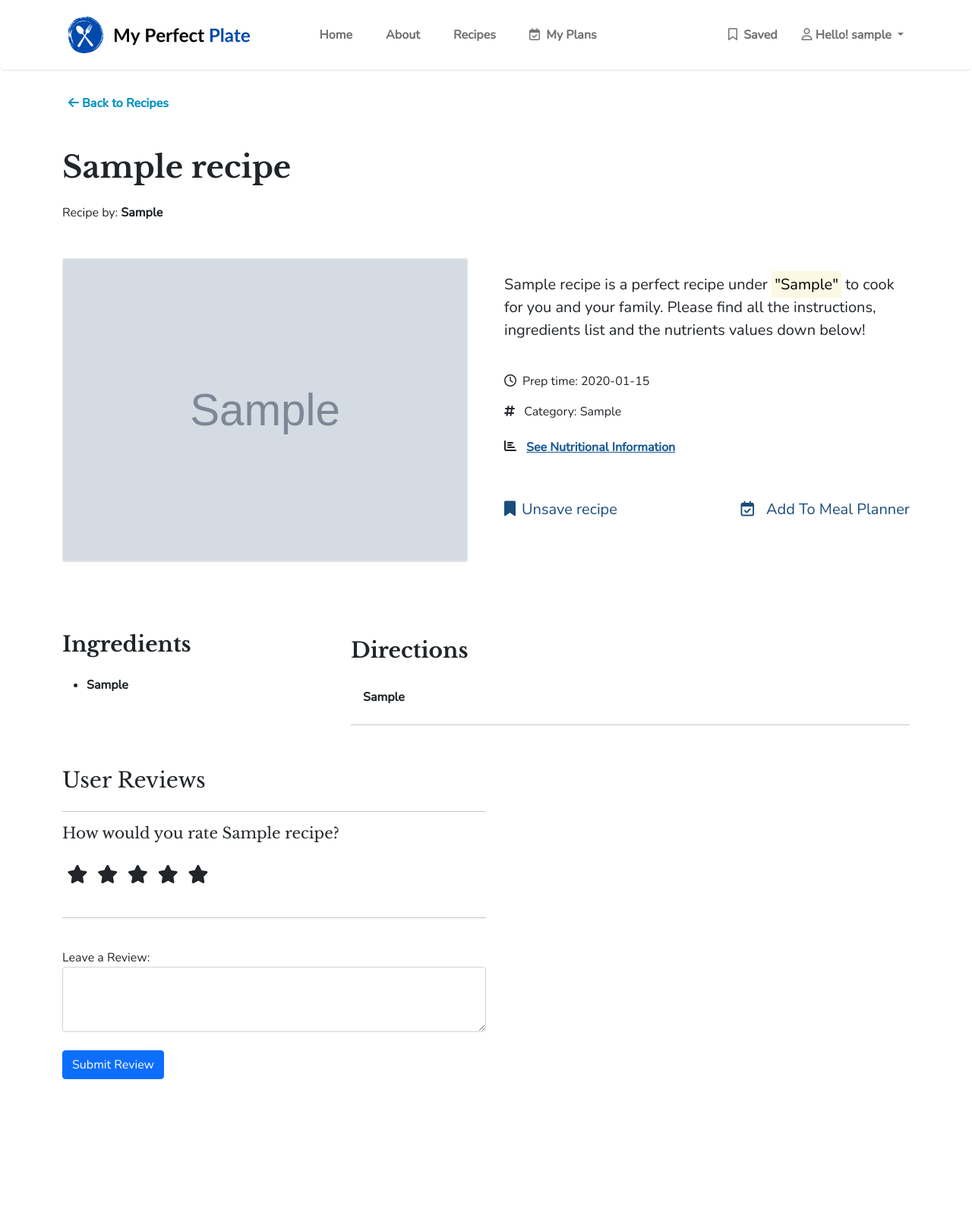
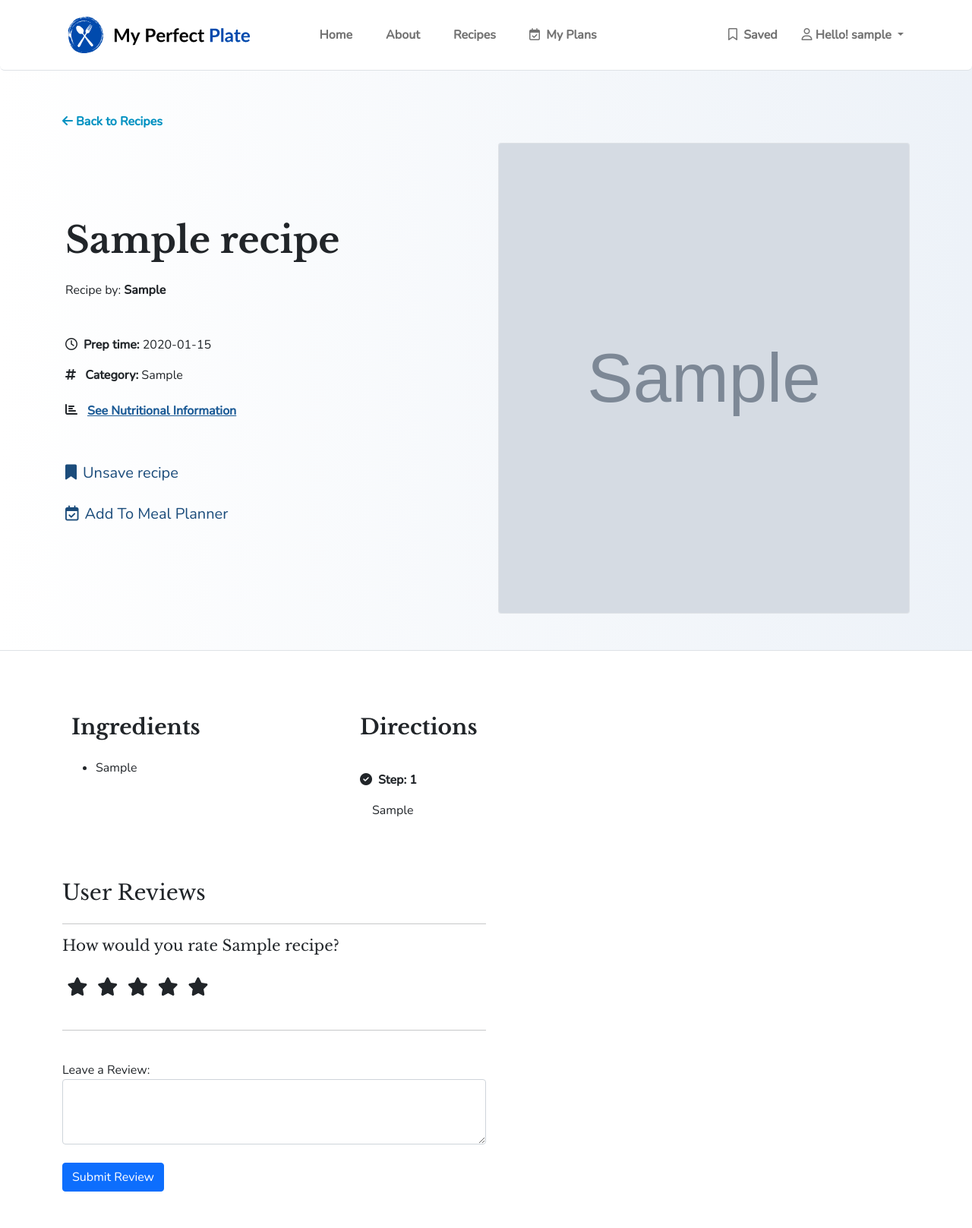
Before and after one commit to sherchansachin/MyPerfectPlate-Recipe-Recommendation-System, a Django app: page /recipes-details/1 in a window 1280 px wide. Shown: the whole page at 76% size. Before the commit the page ends 1421 px from the top, so only its background shows below. Run offline with Django 4.2, Linux system fonts and the light colour scheme; a user stored in the database is signed in; tables that the repository leaves empty hold one stand-in row (values such as "Sample post"); grey boxes marked "Sample" are stand-in pictures; some libraries are stand-ins or nearby versions.

Commit message:
revisions done on frontend

```diff
--- a/main/templates/main/category.html
+++ b/main/templates/main/category.html
@@ -6,7 +6,7 @@
 
 <style>
     .image-resize {
-        height: 210px;
+        height: 230px;
         object-fit: cover;
     }
 </style>
--- a/main/templates/main/recipe_details.html
+++ b/main/templates/main/recipe_details.html
@@ -3,47 +3,22 @@
 {% block content %}
 
 {% include 'base/navbar.html' %}
-<style>
-    .image-resize {
-        height: 400px;
-        width: 590px;
-        object-fit: cover;
-    }
 
-    .save-recipe a{
-        color: #1B4C7B;
-    }
-</style>
 
-<section class="recipes mt-5">
+
+<section class="recipe  mt-4 py-5 border-bottom" id="recipe-top">
     <div class="container">
-        <nav aria-label="breadcrumb" class="breadcrumb-box d-flex justify-content-lg-start">
-            <ol class="breadcrumb">
-                <li class="breadcrumb-item fw-bold"><a href="{% url 'recipes'%}" class="crumbs"> <i class="fas fa-arrow-left me-1"></i>Back to Recipes</a></li>
-              </ol>
-            </nav>
+        <div class="breadcrumb-item fw-bold py-3 "><a href="{% url 'recipes'%}" class="crumbs"> <i class="fas fa-arrow-left me-1"></i>Back to Recipes</a></div>
+      <div class="row flex-lg-row-reverse align-items-center justify-content-between">
+        <div class="col-md">
+            <img src="{{details.image}}" class="img-fluid image-re border rounded-1" alt="">
         </div>
-</section>
-
-<section class="mt-3">
-    <div class="container py-3">
-        <h1 class="fw-bold mb-4">{{details.title}}</h1>
-        <p class="mb-5"> Recipe by: <span class="fw-bold">{{details.created_by}}</span> </p>
-            <div class="row gx-5">
-                <div class="col-12 col-lg-6 col-md-5">
-                    <img src="{{details.image}}" class="img-fluid image-resize border border-2 rounded-1" alt="">
-                </div>
-                <div class="col-lg-6 col-md-7 mt-1">
-                    <p class="lead mb-3 mt-3">{{details.title}} is a perfect recipe under <mark>"{{details.category}}"</mark> to cook for you and your family. Please find all the
-                        instructions, ingredients list and the nutrients values down below!</p>
-                    <div class="row recipe_des">
-                            <!-- <div class="col-md-6"> -->
-                                <p class="fw-light"><i class="far fa-clock me-2"></i>Prep time: {{details.preptime}} </p>
-                            <!-- </div>
-                            <div class="col-md-6"> -->
-                                <p class="fw-light"><i class="fas fa-hashtag me-2"></i> Category: {{details.category}}</p>
-                            <!-- </div> -->
-
+        <div class="col-md p-3">
+          <h1 class="fw-bold display-5 mb-4">{{details.title}}</h1>
+          <p> Recipe by: <span class="fw-bold">{{details.created_by}}</span> </p>
+            <div class="mt-5 mb-3">
+                <p class="fw-light"><i class="far fa-clock me-2"></i><span class="fw-bold">Prep time:</span> {{details.preptime}} </p>
+                <p class="fw-light"><i class="fas fa-hashtag me-2"></i> <span class="fw-bold">Category: </span>{{details.category}}</p>
                 <div class="nutrients-fact">
                     <!-- Button trigger modal -->
                     <i class="fas fa-chart-bar"></i><button type="button" class="btn btn-link" data-bs-toggle="modal" data-bs-target="#exampleModal">
@@ -71,16 +46,24 @@
                        </div>
                    </div>
                </div>
+            </div>
+          <div>
+
                  <!-- save recipe button -->
         <div class="save-recipe mt-5 title-wrap d-flex justify-content-between mb-2">
             {% if fav %}
-                            <a href="{% url 'save_recipes' details.id %}"><p class="lead"><i class="fas fa-bookmark me-2"></i>Unsave recipe</p></a>
+            <a href="{% url 'save_recipes' details.id %}"><p class="lead" ><i class="fas fa-bookmark me-2"></i>Unsave recipe</p></a>
             {% else %}
-                            <a href="{% url 'save_recipes' details.id %}"><p class="lead"><i class="far fa-bookmark me-2"></i> Save this Recipe</p></a>
+            <a href="{% url 'save_recipes' details.id %}"><p class="lead" ><i class="far fa-bookmark me-2"></i> Save this Recipe</p></a>
             {% endif %}
+        </div>
+
+        <div class="save-recipe">
             <!-- add to meal planner -->
-                            <a href="{% url 'save_plan' details.id %}"><p class="lead"><i class="fa-regular fa-calendar-check me-3"></i>Add To Meal Planner</p></a>
+            <a href="{% url 'save_plan' details.id %}"><p class="lead"><i class="fa-regular fa-calendar-check me-2"></i>Add To Meal Planner</p></a>
         </div>
+
+
           </div>
         </div>
       </div>
@@ -88,22 +71,24 @@
   </section>
 
 
+
 <section class="details">
     <div class="container">
         <div class="row">
-            <div class="col-12 col-lg-4 py-3">
+            <div class="col-lg-4 p-4">
                 <h3 class="mb-4 fw-bold">Ingredients</h3>
                 {% for ing in ingredients %}
                 <ul>
-                    <li class="mt-3 fw-bold">{{ing}}</li>
+                    <li class="mt-3">{{ing}}</li>
                 </ul>
                 {% endfor %}
             </div>
-            <div class="col-lg-8 py-4">
+            <div class="col-lg-8 p-4">
                 <h3 class="mb-4 fw-bold">Directions</h3>
                 {% for inst in instructions %}
                 <ul class="list-group">
-                    <li class="list-group-item fw-bold" style="border: none">{{inst}}</li><hr>
+                    <span class="mb-2 mt-3 fw-bold"><i class="fa-solid fa-circle-check me-2"></i>Step: {{forloop.counter}}</span>
+                    <li class="list-group-item" style="border: none"><span class="mb-3">{{inst}}</span></li>
                 </ul>
 
                 {% endfor %}
@@ -112,7 +97,7 @@
     </div>
 </section>
 
-<section class="py-3">
+<section class="py-5">
     <div class="container">
         <h3>User Reviews</h3>
         <form method="POST" action="{% url 'review' details.id %}" class="mt-4">
--- a/main/templates/main/recipes.html
+++ b/main/templates/main/recipes.html
@@ -5,7 +5,7 @@
 {% include 'base/navbar.html' %}
 <style>
   .image-resize {
-    height: 210px;
+    height: 230px;
     object-fit: cover;
   }
 
@@ -60,7 +60,7 @@
       {% for recipe in recently_viewed %}
       <div class="col-lg-3 col-md-6 py-3">
         <a class="recipe-title" href="{% url 'recipeDetails' id=recipe.id%}">
-          <div class="card border-dark mb-2" style="height: 24rem;">
+          <div class="card border border-secondary mb-2" style="height: 25rem;">
             <img class="card-img-top border-bottom image-resize" src="{{recipe.image}}" alt="">
             <div class="card-body">
               <p class="recipe_category">#{{recipe.category}}</p>
@@ -85,7 +85,7 @@
       {% for recipe in all_recipes %}
       <div class="col-lg-3 col-md-6 py-3">
         <a class="recipe-title" href="{% url 'recipeDetails' id=recipe.id%}">
-          <div class="card border-dark mb-2" style="height: 24rem;">
+          <div class="card border border-secondary mb-2" style="height: 25rem;">
             <img class="card-img-top border-bottom image-resize" src="{{recipe.image}}" alt="">
             <div class="card-body">
               <p class="recipe_category">#{{recipe.category}}</p>
--- a/main/templates/main/searched.html
+++ b/main/templates/main/searched.html
@@ -6,7 +6,7 @@
 
 <style>
     .image-resize {
-        height: 210px;
+        height: 230px;
         object-fit: cover;
     }
     /* .nosearch-txt{
@@ -45,7 +45,7 @@
                 {% for recipe in recipes %}
                 <div class="col-lg-3 col-md-6 py-3">
                     <a class="recipe-title" href="{% url 'recipeDetails' id=recipe.id%}">
-                        <div class="card border-dark mb-2" style="height: 24rem;">
+                        <div class="card border-dark mb-2" style="height: 25rem;">
                             <img class="card-img-top border-bottom image-resize" src="{{recipe.image}}" alt="">
                             <div class="card-body">
                                 <p class="recipe_category">#{{recipe.category}}</p>
--- a/static/css/style.css
+++ b/static/css/style.css
@@ -175,8 +175,8 @@ a{
     }
 
   }
-/*
-  .back{
+
+  /* .back{
     background: url(../image/home-bg.jpg) no-repeat;
     background-size: cover;
     justify-content: center;
@@ -214,9 +214,9 @@ a{
   /* recipe page */
 
   .allrecipes{
-    /* maybe F9F8F9 */
-    background: #FAF8EE;
-    border-top: 0.1px solid #3d7ca7;
+    /* maybe  */
+    background: #FBFBFB;
+    border-top: 0.1px solid #050505;
   }
 
   .all_title{
@@ -243,7 +243,15 @@ a{
     transform: scale(1.03);
     border: 10px solid;
     border-width: 1px;
-    box-shadow: 7px 7px 0px 0px #26B7C5;
+    box-shadow: 7px 7px 0px 0px #1B4D7A;
+    transition: all 0.3s;
+  }
+
+  .recent .card:hover {
+    transform: scale(1.03);
+    border: 10px solid;
+    border-width: 1px;
+    box-shadow: 7px 7px 0px 0px #1B4D7A;
     transition: all 0.3s;
   }
 
@@ -251,7 +259,7 @@ a{
     transform: scale(1.04);
     border: 10px solid;
     border-width: 1px;
-    box-shadow: 7px 7px 0px 0px #26B7C5;
+    box-shadow: 7px 7px 0px 0px #1B4D7A;
     transition: all 0.3s;
   }
 
@@ -277,6 +285,12 @@ a{
     text-decoration: none;
   }
 
+  #recipe-top {
+    background-image: linear-gradient(to right, rgba(255,0,0,0), rgb(237, 242, 248));
+  }
+  .recipe-top{
+    background-color: #F3F8FF;
+  }
   .recipe_des {
     margin-top: 40px;
   }
@@ -300,16 +314,43 @@ a{
 
   /* recipe details */
 
+  .image-re {
+    height: 440px;
+    width: 600px;
+    object-fit: cover;
+}
+
+.image-re{
+    height: 620px;
+
+    object-fit: cover;
+}
+
+.save-recipe a{
+    color: #1B4C7B;
+}
+
   .details{
     margin-top: 60px;
   }
 
+  /* recipeimage resize */
+@media (max-width: 769px) {
+  .image-re {
+    height: 440px;
+
+    object-fit: cover;
+}
+
+
+
+}
 
   /* search */
 
   .searchrecipes{
-    background: #FAF8EE;
-    border-top: 0.1px solid #3d7ca7;
+    background: #FBFBFB;
+    border-top: 0.1px solid #050505;
   }
 
   .searchrecipes a{
@@ -348,8 +389,8 @@ a{
 }
 
 .saved{
-  border-top: 4px solid #3d7ca7;
-  background-color: #FAF8EE;
+  border-top: 1px solid #050505;
+  background-color: #FBFBFB;
 }
 
 /* profile */
```
Also changed, not shown: accounts/templates/accounts/saves.html (+16 -10 lines), planner/templates/planner/mealplans.html (+30 -8 lines), main/templates/main/profile.html (deleted). Lines whose indentation alone changed are shown as unchanged.
